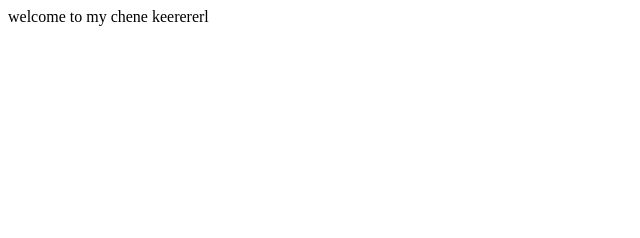
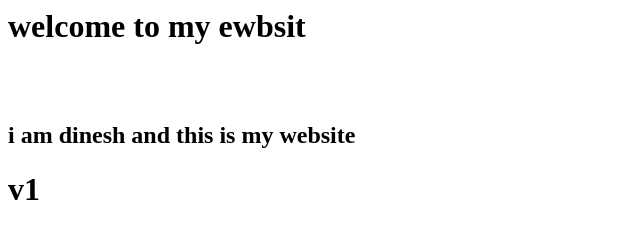
Before and after one commit to dinesh-ajmera/devops-ci-cd-pipline-localy, a plain HTML site: page index.html in a window 1280 px wide. Shown: the whole page, without its empty margins (0-640 px from the left). Drawn offline with Linux system fonts and the light colour scheme.

Commit message:
new website launched

```diff
--- a/index.html
+++ b/index.html
@@ -1 +1,3 @@
-welcome to my chene keerererl
+<h1>welcome to my ewbsit </h1>
+<br></br>
+<h2> i am dinesh and this is my website </h2> <h1> v1</h1>
```
